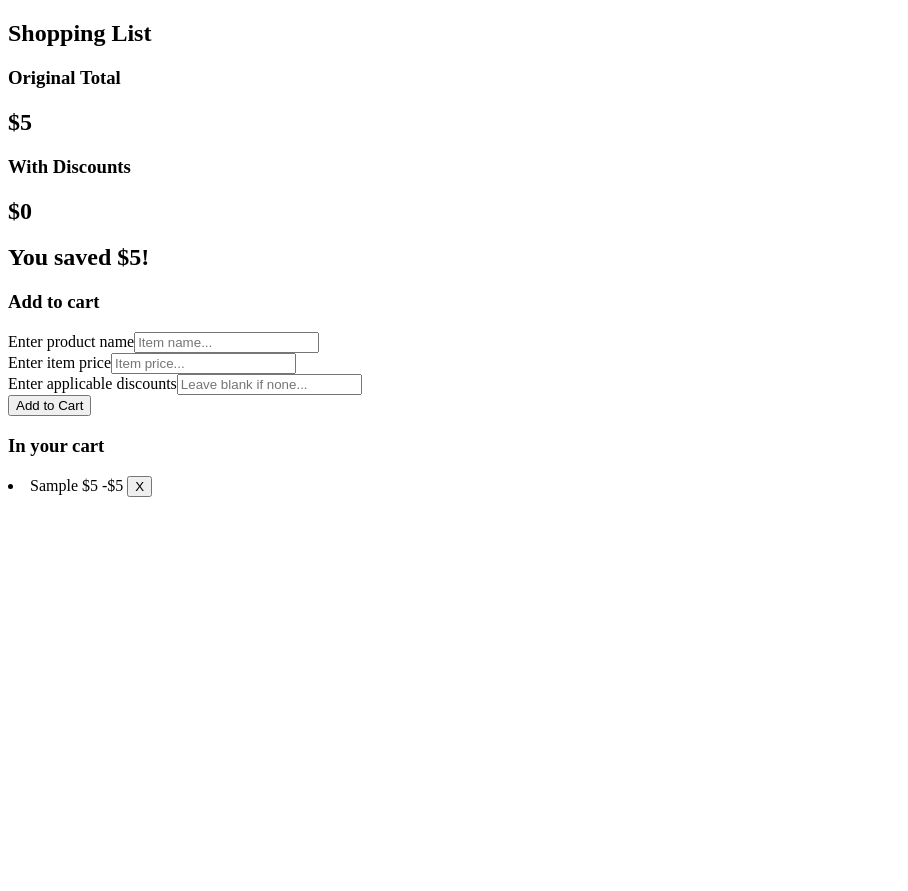
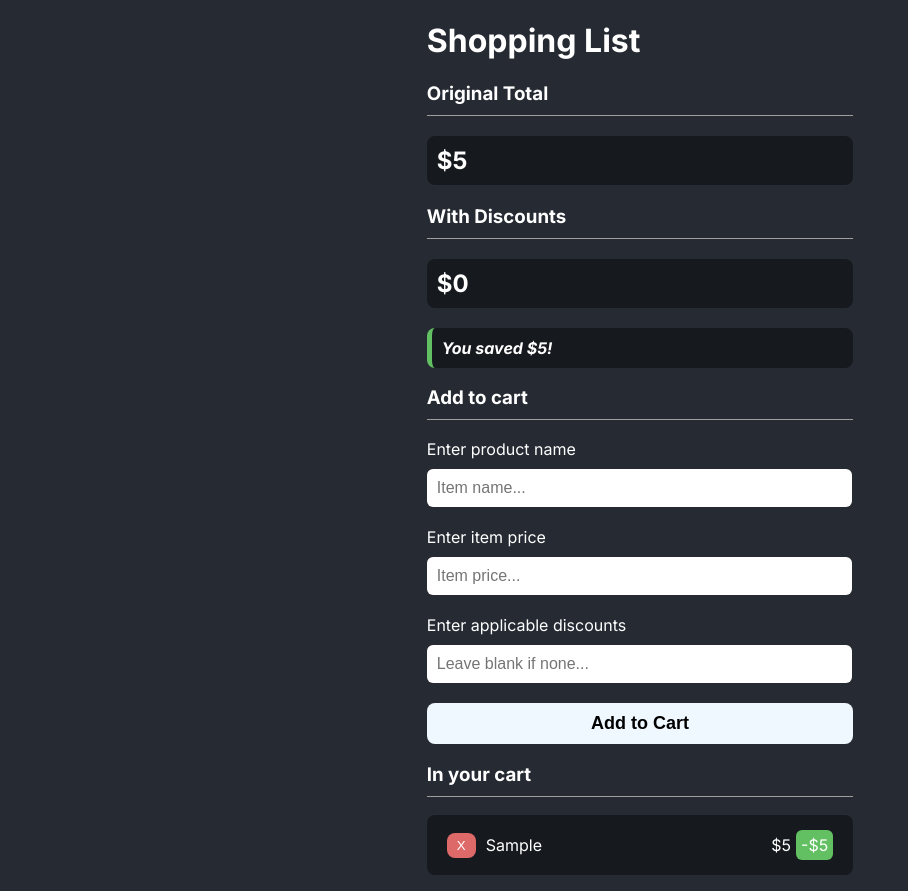
Before and after one commit to elakapmain/project4, a Vue app: page / in a window 1280 px wide. Both pictures are taken after typing "Sample", "5", "5" into the empty fields and a click on the button "Add to Cart". Shown: the whole page, without its empty margins (0-908 px from the left). Before the commit the page ends 800 px from the top, so only its background shows below. Built offline with nearby package versions, Linux system fonts and the light colour scheme.

Commit message:
Style site

```diff
--- a/src/App.vue
+++ b/src/App.vue
@@ -54,3 +54,7 @@
         <CartList :cartItems="cartItems" @itemRemoved="handleRemove"></CartList>
     </div>
 </template>
+
+<style>
+    @import url('https://fonts.googleapis.com/css2?family=Inter:ital,opsz,wght@0,14..32,100..900;1,14..32,100..900&display=swap');
+</style>
--- a/src/assets/style.css
+++ b/src/assets/style.css
@@ -1,79 +1,118 @@
-/* :root {
-  font-family: Inter, system-ui, Avenir, Helvetica, Arial, sans-serif;
-  line-height: 1.5;
-  font-weight: 400;
+body {
+  background-color: rgb(38, 43, 51);
+  color: white;
+  font-family: "Inter", sans-serif;
+  font-optical-sizing: auto;
 
-  color-scheme: light dark;
-  color: rgba(255, 255, 255, 0.87);
-  background-color: #242424;
+  display: flex;
 
-  font-synthesis: none;
-  text-rendering: optimizeLegibility;
-  -webkit-font-smoothing: antialiased;
-  -moz-osx-font-smoothing: grayscale;
+  flex-direction: column;
+  align-items: center;
+
+  margin: 0;
 }
 
-a {
-  font-weight: 500;
-  color: #646cff;
-  text-decoration: inherit;
-}
-a:hover {
-  color: #535bf2;
+h2, h3 {
+  border-bottom: solid 1px rgb(159, 159, 159);
+  padding-bottom: 10px;
 }
 
-body {
-  margin: 0;
-  display: flex;
-  place-items: center;
-  min-width: 320px;
-  min-height: 100vh;
+.totals {
+  border: none;
+  background-color: rgb(22, 25, 30);
+
+  border-radius: 8px;
+
+  padding: 10px;
 }
 
-h1 {
-  font-size: 3.2em;
-  line-height: 1.1;
+#savings {
+  font-style: italic;
+  font-size: medium;
+  border-left: solid 5px rgb(98, 192, 98);
 }
 
-button {
-  border-radius: 8px;
-  border: 1px solid transparent;
-  padding: 0.6em 1.2em;
-  font-size: 1em;
-  font-weight: 500;
-  font-family: inherit;
-  background-color: #1a1a1a;
-  cursor: pointer;
-  transition: border-color 0.25s;
-}
-button:hover {
-  border-color: #646cff;
-}
-button:focus,
-button:focus-visible {
-  outline: 4px auto -webkit-focus-ring-color;
+input {
+  margin-top: 10px;
+  margin-bottom: 20px;
+  border: none;
+  border-radius: 6px;
+  font-size: 16px;
+  padding: 10px;
+  width: 95%;
 }
 
-.card {
-  padding: 2em;
+#add-button{
+  width: 100%;
+  padding: 10px;
+  font-size: large;
+  font-weight: bold;
+  border-radius: 8px;
+  background-color: aliceblue;
+  transition: 0.2s;
+  border: none;
 }
 
-#app {
-  max-width: 1280px;
-  margin: 0 auto;
-  padding: 2rem;
-  text-align: center;
+#add-button:hover{
+  background-color: rgb(86, 91, 96);
+  color: white;
+  transition: 0.2s;
 }
 
-@media (prefers-color-scheme: light) {
-  :root {
-    color: #213547;
-    background-color: #ffffff;
-  }
-  a:hover {
-    color: #747bff;
-  }
-  button {
-    background-color: #f9f9f9;
-  }
-} */
+#add-button:active{
+  background-color: rgb(0, 128, 255);
+  transition: 0s;
+}
+
+#cart {
+  list-style-type: none;
+  padding: 0;
+}
+
+#cart li {
+  background-color: rgb(22, 25, 30);
+  padding: 20px;
+
+  justify-content: center;
+
+  margin-bottom: 10px;
+  border-radius: 8px;
+}
+
+#cart li #price {
+  float: right;
+  margin-right: 5px;
+}
+
+#cart li #discount {
+  display: flexbox;
+  background-color: rgb(98, 192, 98);
+
+  align-items: center;
+
+  border-radius: 6px;
+
+  padding: 5px;
+  float: right;
+  margin-top: -5px;
+}
+
+button.delete {
+  background-color: rgb(222, 105, 105);
+  color: white;
+
+  float: left;
+
+  margin: -2.5px 10px 10px 0px;
+  padding: 5px 10px;
+
+  border: none;
+  border-radius: 8px;
+
+  transition: 0.1s;
+}
+
+button.delete:hover {
+  background-color: rgb(255, 22, 22);
+  transition: 0.1s;
+}
--- a/src/components/CartAdd.vue
+++ b/src/components/CartAdd.vue
@@ -50,6 +50,6 @@
             <input type="number" id="discount" v-model="discount" placeholder="Leave blank if none...">
         </div>
 
-        <button class="button" >Add to Cart</button>
+        <button id="add-button" >Add to Cart</button>
     </form>
 </template>
--- a/src/components/CartList.vue
+++ b/src/components/CartList.vue
@@ -17,9 +17,12 @@
 
 <template>
     <h3>In your cart</h3>
-    <ul id="cart"></ul>
+    <ul id="cart">
         <li v-for="x in cartItems" v-bind:key="x.id">
-            {{ x.item }} ${{ x.price }} -${{ x.discount }}
-            <button @click="itemRemoved(x.id)" class="delete-btn">X</button>
+            {{ x.item }}
+            <span id="discount" v-if="x.discount > 0">-${{ x.discount }}</span>
+            <span id="price">${{ x.price }} </span>
+            <button @click="itemRemoved(x.id)" class="delete">X</button>
         </li>
+    </ul>
 </template>
--- a/src/components/Header.vue
+++ b/src/components/Header.vue
@@ -3,5 +3,5 @@
 </script>
 
 <template>
-    <h2>Shopping List</h2>
+    <h1>Shopping List</h1>
 </template>
--- a/src/components/Totals.vue
+++ b/src/components/Totals.vue
@@ -19,10 +19,9 @@
 
 <template>
     <h3>Original Total</h3>
-    <h2 id="total">${{ total }}</h2>
+    <h2 class="totals">${{ total }}</h2>
 
     <h3>With Discounts</h3>
-    <h2 id="applied">${{ totalWithDiscounts }}</h2>
-
-    <h2 id="discounts">You saved ${{ discounts }}!</h2>
+    <h2 class="totals">${{ totalWithDiscounts }}</h2>
+    <h3 class="totals" id="savings" v-if="discounts > 0">You saved ${{ discounts }}!</h3>
 </template>
```
